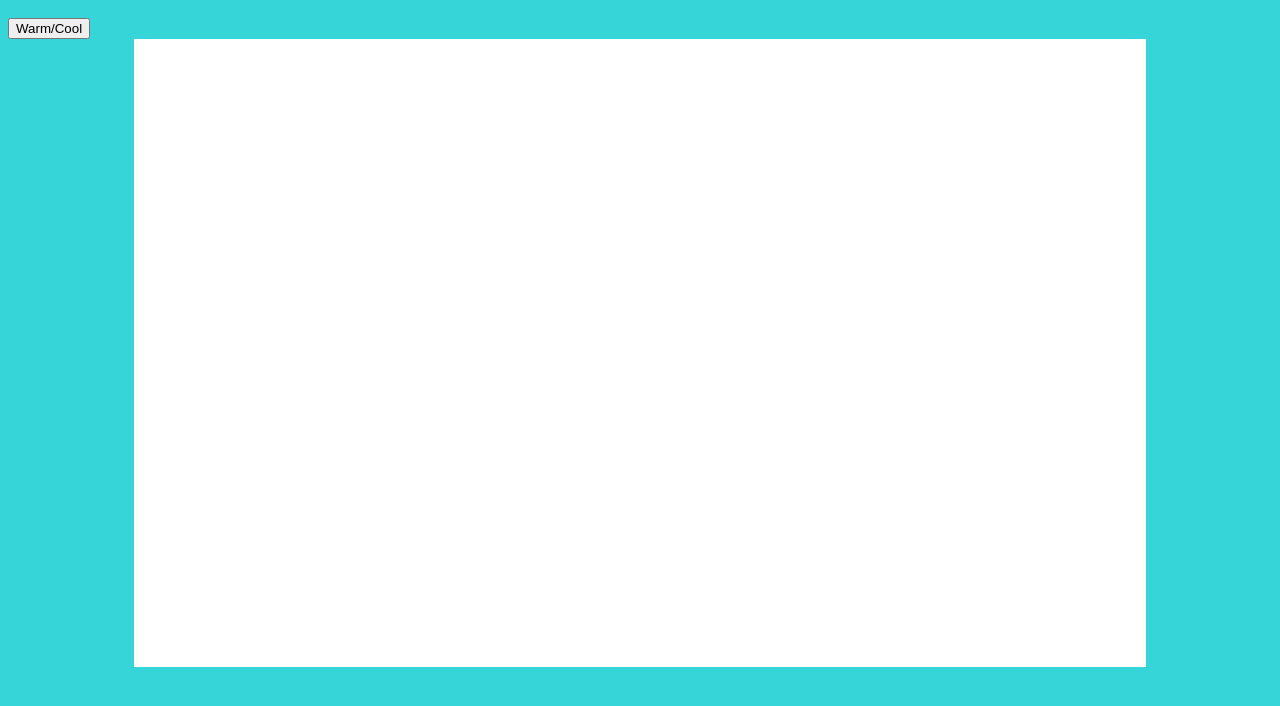
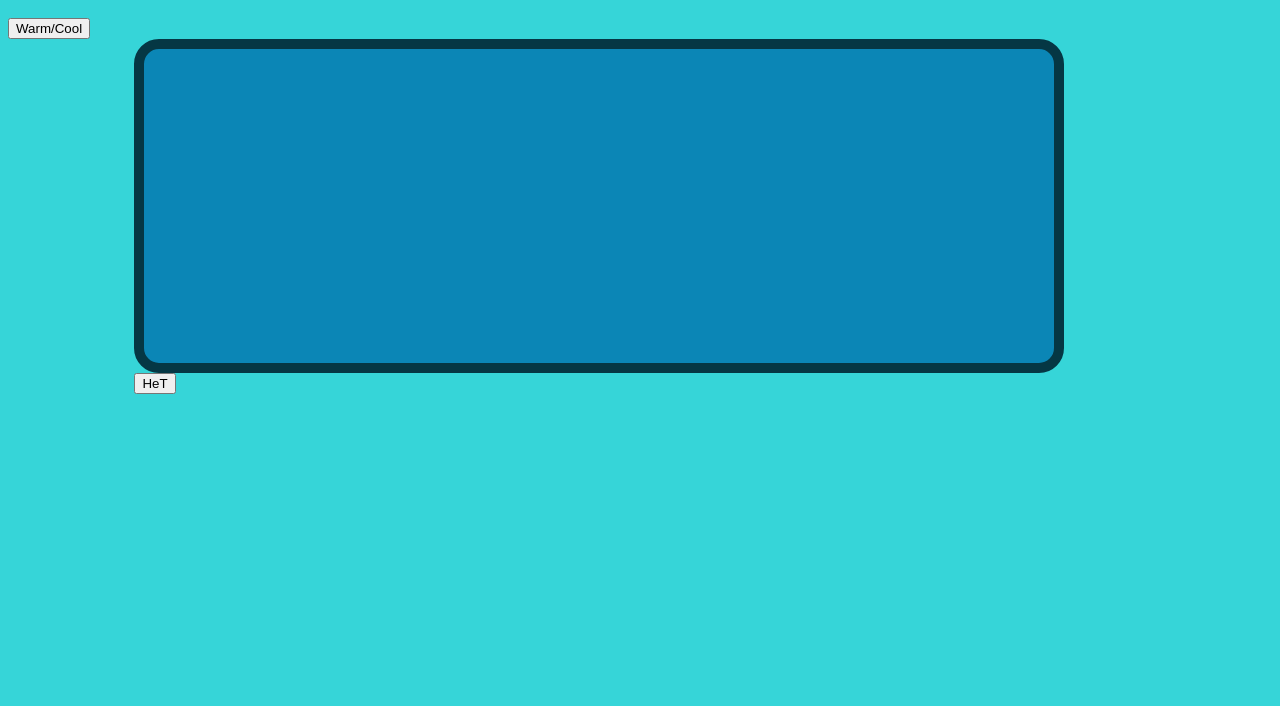
Before and after one commit to staten-island-tech/vite-project-uni897, a website built with Vite: page vite-project/trivia.html in a window 1280 px wide. Shown: the part 48-754 px from the top of the page. Built offline with nearby package versions, Linux system fonts and the light colour scheme.

Commit message:
dzxczxxz

```diff
--- a/vite-project/src/style.css
+++ b/vite-project/src/style.css
@@ -47,7 +47,7 @@ body {
 
 .btn{
   background-color: var(--primary);
-  color: white ;
+  color: white;
   border-radius: 25px;
   border: 5px solid var(--secondary);
   margin: 10px;
@@ -58,7 +58,16 @@ body {
 
 .trivia{
   margin: 0 auto;
-  background-color: white;
+  /*background-color: black;*/
   width: 80%;
   height: 80%;
+  align-items: center;
 }
+
+.question{
+  border-radius: 25px;
+  border: 10px solid var(--secondary);
+  height: 50%;
+  width: 90%;
+  background-color: var(--primary);
+}
--- a/vite-project/trivia.html
+++ b/vite-project/trivia.html
@@ -8,7 +8,8 @@
     <h1>Trivia for la stupido homiyak</h1>
     <button class="wol">Warm/Cool</button>
     <div class="trivia">
-      <a>"Skibiody</a>
+      <div class="question"></div>
+      <button>HeT</button>
     </div>
     <script type="module" src="src/page2.js"></script>
   </body>
```
